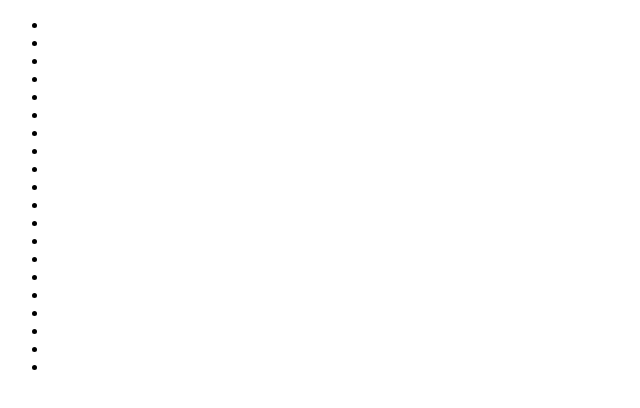
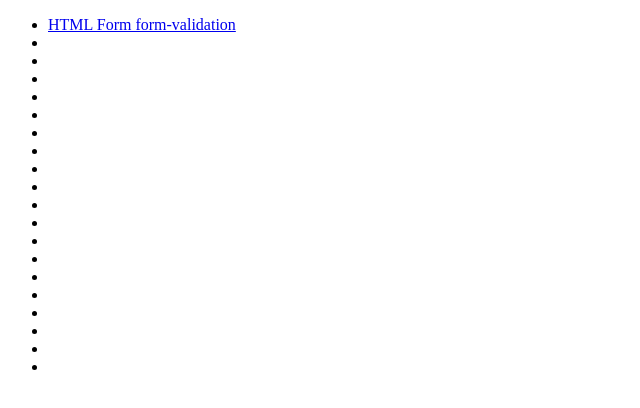
Before and after one commit to m-adyan/Project-1, a plain HTML site: page index.html in a window 1280 px wide. Shown: the whole page, without its empty margins (0-640 px from the left). Drawn offline with Linux system fonts and the light colour scheme.

Commit message:
Update index.html

```diff
--- a/index.html
+++ b/index.html
@@ -8,7 +8,7 @@
 </head>
 <body>
     <ul>
-        <li><a href="form-validation.html"></a></li>
+        <li><a href="form-validation.html">HTML Form form-validation</a></li>
         <li></li>
         <li></li>
         <li></li>
```
